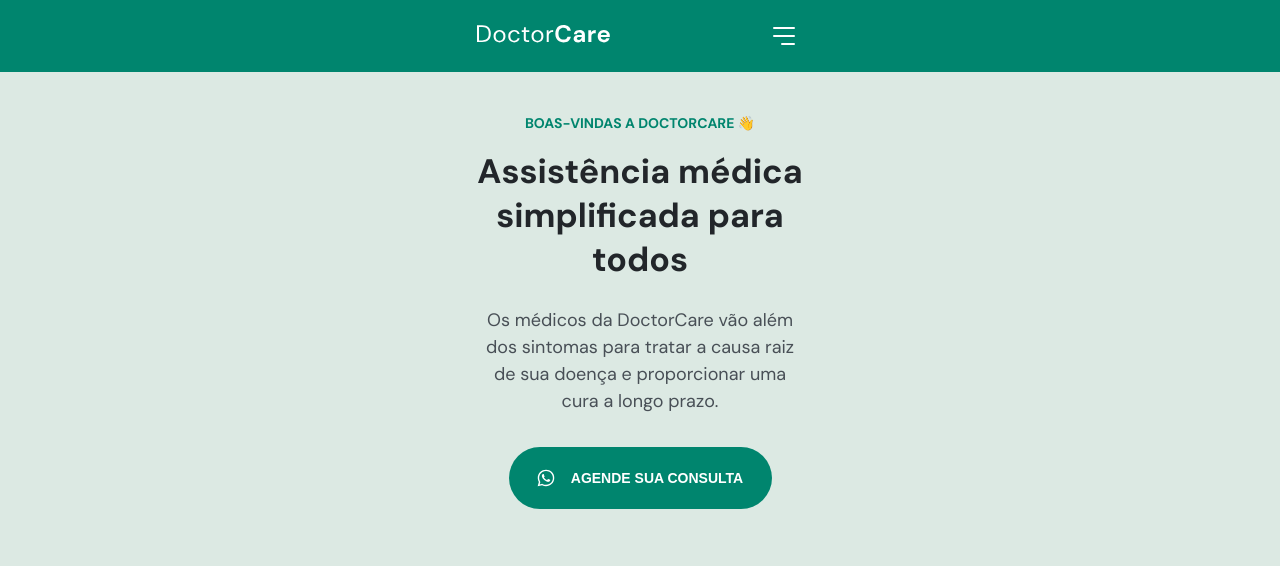
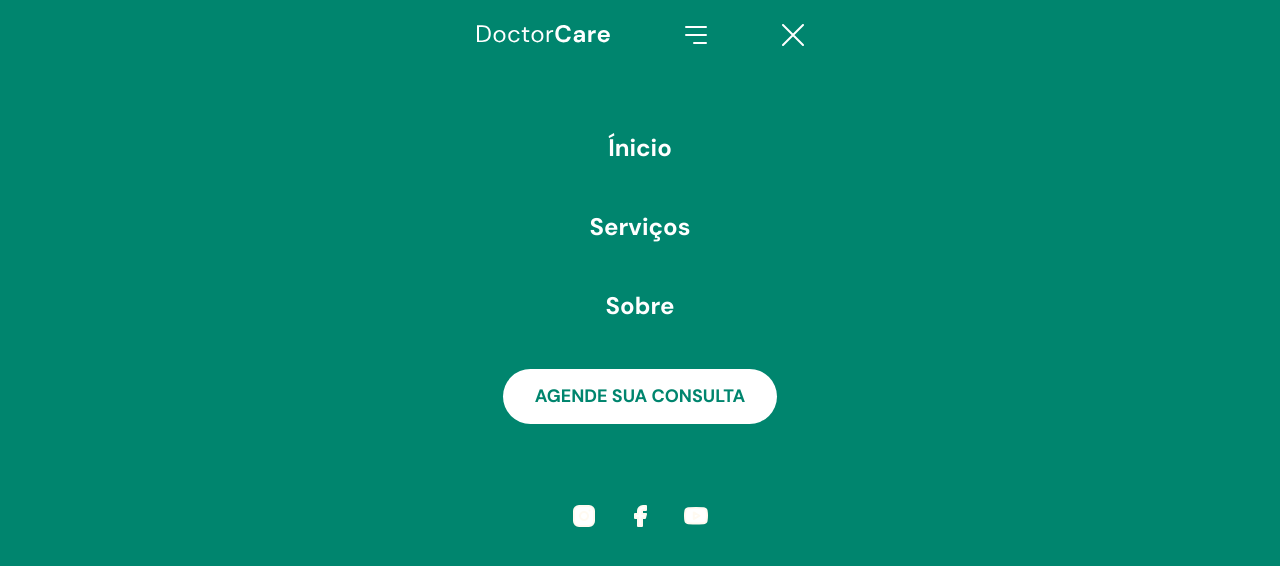
Before and after one commit to CARLAN10/NLW, a plain HTML site: page index dia 2.html in a window 1280 px wide. Shown: the top 566 px of the page. Drawn offline with Linux system fonts and the light colour scheme.

Commit message:
video 1:53

```diff
--- a/index dia 2.html
+++ b/index dia 2.html
@@ -12,8 +12,8 @@
       rel="stylesheet"
     />
   </head>
-  <body>
-    <nav class="scroll">
+  <body onscroll="onScroll()" class="menu-expanded">
+    <nav id="navigation" class="scroll">
       <div class="wrapper">
         <a class="logo" href="#">
           <svg
@@ -66,6 +66,44 @@
           </svg>
         </a>
 
+        <div class="menu">
+          <ul>
+            <li>
+              <a href="#">Ínicio</a>
+            </li>
+            <li>
+              <a href="#">Serviços</a>
+            </li>
+            <li>
+              <a href="#">Sobre</a>
+            </li>
+          </ul>
+          <a class="button" href="#">Agende sua consulta</a>
+
+          <ul class="social-links">
+            <li>
+              <a target="_blank" href="https://www.instagram.com"><svg width="24" height="24" viewBox="0 0 24 24" fill="none" xmlns="http://www.w3.org/2000/svg">
+                <path d="M17 1.99997H7C4.23858 1.99997 2 4.23855 2 6.99997V17C2 19.7614 4.23858 22 7 22H17C19.7614 22 22 19.7614 22 17V6.99997C22 4.23855 19.7614 1.99997 17 1.99997Z" stroke="#FFFAF1" stroke-width="2" stroke-linecap="round" stroke-linejoin="round"/>
+                <path d="M15.9997 11.3701C16.1231 12.2023 15.981 13.0523 15.5935 13.7991C15.206 14.5459 14.5929 15.1515 13.8413 15.5297C13.0898 15.908 12.2382 16.0397 11.4075 15.906C10.5768 15.7723 9.80947 15.3801 9.21455 14.7852C8.61962 14.1903 8.22744 13.4229 8.09377 12.5923C7.96011 11.7616 8.09177 10.91 8.47003 10.1584C8.84829 9.40691 9.45389 8.7938 10.2007 8.4063C10.9475 8.0188 11.7975 7.87665 12.6297 8.00006C13.4786 8.12594 14.2646 8.52152 14.8714 9.12836C15.4782 9.73521 15.8738 10.5211 15.9997 11.3701Z" stroke="#FFFAF1" stroke-width="2" stroke-linecap="round" stroke-linejoin="round"/>
+                <path d="M17.5 6.49997H17.51" stroke="#FFFAF1" stroke-width="2" stroke-linecap="round" stroke-linejoin="round"/></svg></a>
+            </li>
+            <li>
+              <a target="_blank" href="https://www.facebook.com"><svg width="24" height="24" viewBox="0 0 24 24" fill="none" xmlns="http://www.w3.org/2000/svg">
+                <path d="M18 1.99997H15C13.6739 1.99997 12.4021 2.52675 11.4645 3.46444C10.5268 4.40212 10 5.67389 10 6.99997V9.99997H7V14H10V22H14V14H17L18 9.99997H14V6.99997C14 6.73475 14.1054 6.4804 14.2929 6.29286C14.4804 6.10533 14.7348 5.99997 15 5.99997H18V1.99997Z" stroke="#FFFAF1" stroke-width="2" stroke-linecap="round" stroke-linejoin="round"/>
+                </svg></a>
+            </li>
+            <li>
+              <a target="_blank" href="https://www.youtube.com">
+                <svg width="24" height="24" viewBox="0 0 24 24" fill="none" xmlns="http://www.w3.org/2000/svg">
+                <path d="M22.5396 6.42C22.4208 5.94541 22.1789 5.51057 21.8382 5.15941C21.4976 4.80824 21.0703 4.55318 20.5996 4.42C18.8796 4 11.9996 4 11.9996 4C11.9996 4 5.1196 4 3.3996 4.46C2.92884 4.59318 2.50157 4.84824 2.16094 5.19941C1.82031 5.55057 1.57838 5.98541 1.4596 6.46C1.14481 8.20556 0.990831 9.97631 0.999595 11.75C0.988374 13.537 1.14236 15.3213 1.4596 17.08C1.59055 17.5398 1.8379 17.9581 2.17774 18.2945C2.51758 18.6308 2.93842 18.8738 3.3996 19C5.1196 19.46 11.9996 19.46 11.9996 19.46C11.9996 19.46 18.8796 19.46 20.5996 19C21.0703 18.8668 21.4976 18.6118 21.8382 18.2606C22.1789 17.9094 22.4208 17.4746 22.5396 17C22.852 15.2676 23.0059 13.5103 22.9996 11.75C23.0108 9.96295 22.8568 8.1787 22.5396 6.42Z" stroke="#FFFAF1" stroke-width="2" stroke-linecap="round" stroke-linejoin="round"/>
+                <path d="M9.75 15.02L15.5 11.75L9.75 8.48001V15.02Z" stroke="#FFFAF1" stroke-width="2" stroke-linecap="round" stroke-linejoin="round"/>
+                </svg>
+                </a>
+            </li>
+           </ul>
+        </div>
+
+      <button class="open-menu">
       <svg
   width="40"
   height="40"
@@ -95,9 +133,16 @@
     stroke-linejoin="round"
   />
       </svg>
+      </button>
+
+      <button class="close-menu">
+        <svg width="22" height="22" viewBox="0 0 22 22" fill="none" xmlns="http://www.w3.org/2000/svg">
+          <path d="M21 1L1 21M1 1L21 21" stroke="#FFFAF1" stroke-width="2" stroke-linecap="round" stroke-linejoin="round"/>
+          </svg>
+
+      </button>
+
       </div>
-
-
     </nav>
 
     <header class="wrapper">
@@ -146,5 +191,9 @@
         </div>
       </div>
     </header>
+
+    <script src="main.js">
+    </script>
+
   </body>
 </html>
--- /dev/null
+++ b/main.js
@@ -0,0 +1,9 @@
+function onScroll () {
+
+  if (scrollY > 0) {
+    navigation.classList.add('scroll')
+  } else {
+    navigation.classList.remove('scroll')
+  }
+
+}
--- a/styles.css
+++ b/styles.css
@@ -1,6 +1,7 @@
 /*GERAL ======================*/
 * {
   margin: 0;
+  padding: 0;
   box-sizing: border-box;
 }
 :root {
@@ -15,6 +16,11 @@
   --nav-height: 7.2rem;
 }
 
+html,
+body {
+  width:100%;
+  height: 100%;
+}
 body {
   font-family: 'DM Sans';
   font-size: 1.6rem;
@@ -28,6 +34,10 @@ body {
 
 }
 
+ul {
+  list-style: none;
+}
+
 /*HEADER ======================*/
 
 header {
@@ -36,7 +46,7 @@ header {
 
 header::before {
   content: "";
-  width: 100VW;
+  width: 100%;
   height: calc(108rem + var(--nav-height));
   background-color: var(--backgroundMulher);
   display: block;
@@ -164,6 +174,105 @@ nav.scroll svg:nth-child(1) path{
   fill: white;
 }
 
-nav.scroll svg:nth-child(2) path{
+nav.scroll button path{
   stroke: white;
 }
+
+nav button {
+  background: none;
+  border: none;
+  cursor: pointer;
+}
+
+/*MENU EXPANDED ======================*/
+body.menu-expanded {
+overflow:hidden;
+}
+
+body.menu-expanded > :not(nav) {
+  display: none;
+  }
+
+
+
+.menu,
+.close-menu,
+body.menu-expanded .ope-menu {
+  opacity: 0;
+  visibility: hidden;
+}
+
+body.menu-expanded .menu,
+body.menu-expanded .close-menu {
+  opacity: 1;
+  visibility: visible;
+}
+
+body.menu-expanded .menu {
+  position:fixed;
+  top: 0;
+  left: 0;
+  background: var(--primary-color);
+
+  width: 100vw;
+  height: 100vw;
+
+  padding-top: var(--nav-height);
+}
+
+body.menu-expanded nav {
+  position: relative;
+}
+
+.menu ul:nth-child(1) {
+  display: flex;
+  flex-direction: column;
+  gap: 4.8rem;
+  margin-top: 6rem;
+  font-weight: 700;
+  font-size: 2.4rem;
+  line-height: 3.1rem;
+
+}
+
+.menu ul li a {
+  color: white;
+  text-decoration: none;
+}
+
+.menu .button {
+  background:white;
+  border-radius: 4rem;
+  font-weight: 700;
+  font-size: 1.8rem;
+  line-height: 2.3rem;
+  text-transform: uppercase;
+  text-decoration: none;
+  color: var(--primary-color);
+  display: inline-block;
+  padding: 1.6rem 3.2rem;
+  margin-top: 4.8rem;
+  margin-bottom: 8rem;
+}
+
+
+.social-links {
+  display: flex;
+  align-items: center;
+  justify-content: center;
+  gap:3.2rem;
+}
+
+body.menu-expanded .logo,
+body.menu-expanded nav button {
+  position: relative;
+  z-index: 100
+}
+
+body.menu-expanded .logo path{
+  fill: white;
+}
+
+body.menu-expanded button path{
+  stroke: white;
+}
```
Lines whose indentation alone changed are shown as unchanged.
